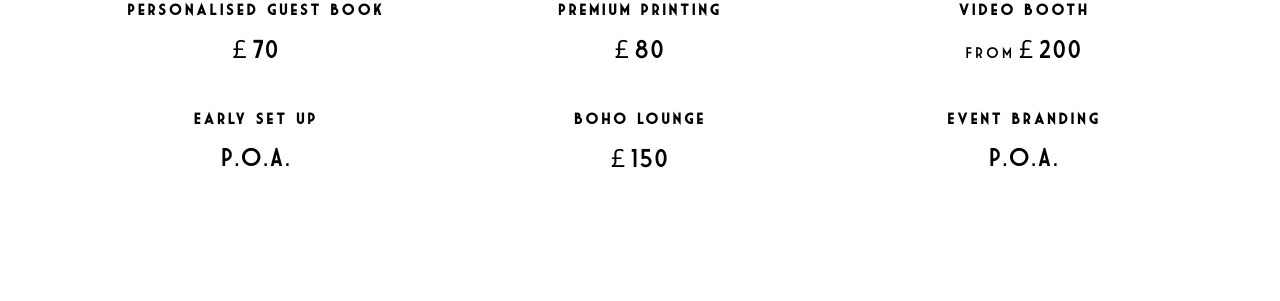
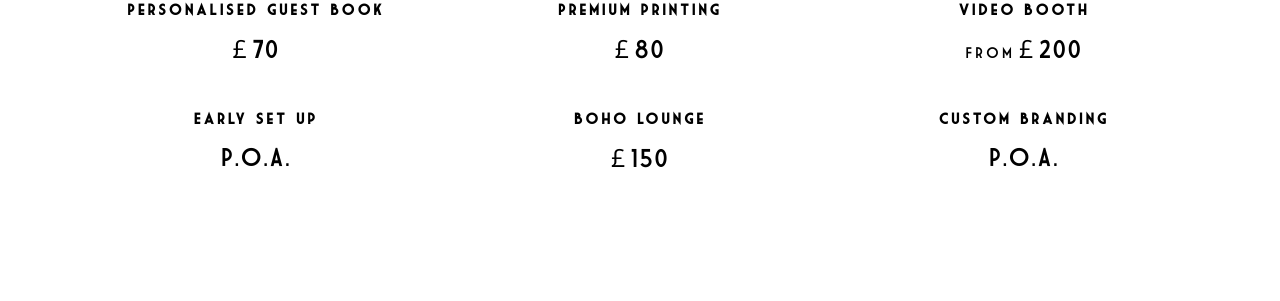
Before and after one commit to jacobcons/airstream-studio, a Jekyll site: the page built from pricing.markdown, in a window 1280 px wide and 900 px high, scrolled down 699 px. Shown: the part 150-451 px from the top of the window. Built offline with Jekyll 4.4.1, drawn with Linux system fonts in a browser that asks for light colours.

Commit message:
Updated Pricing

```diff
--- a/pricing.markdown
+++ b/pricing.markdown
@@ -41,7 +41,7 @@ additional-services:
   is-from: false
   is-currency: true
   price: 150
-- title: Event Branding
+- title: Custom Branding
   is-from: false
   is-currency: false
   price: P.O.A.
```
